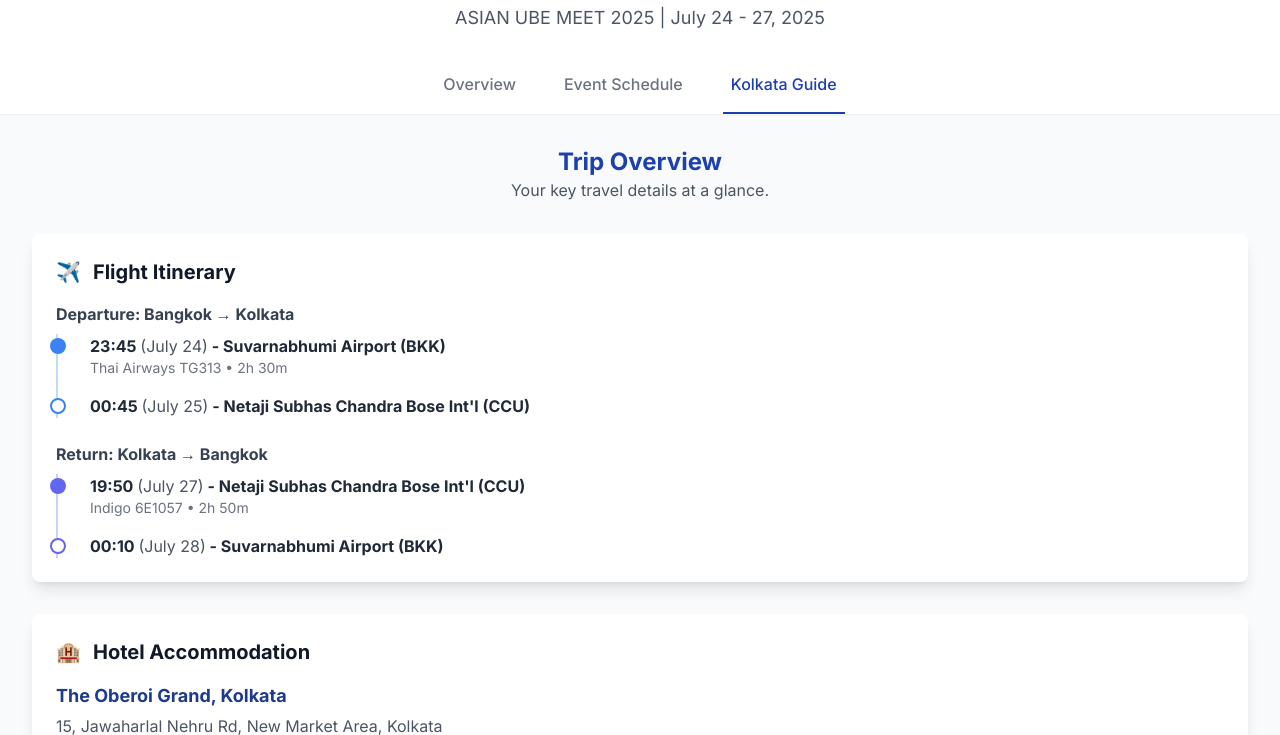
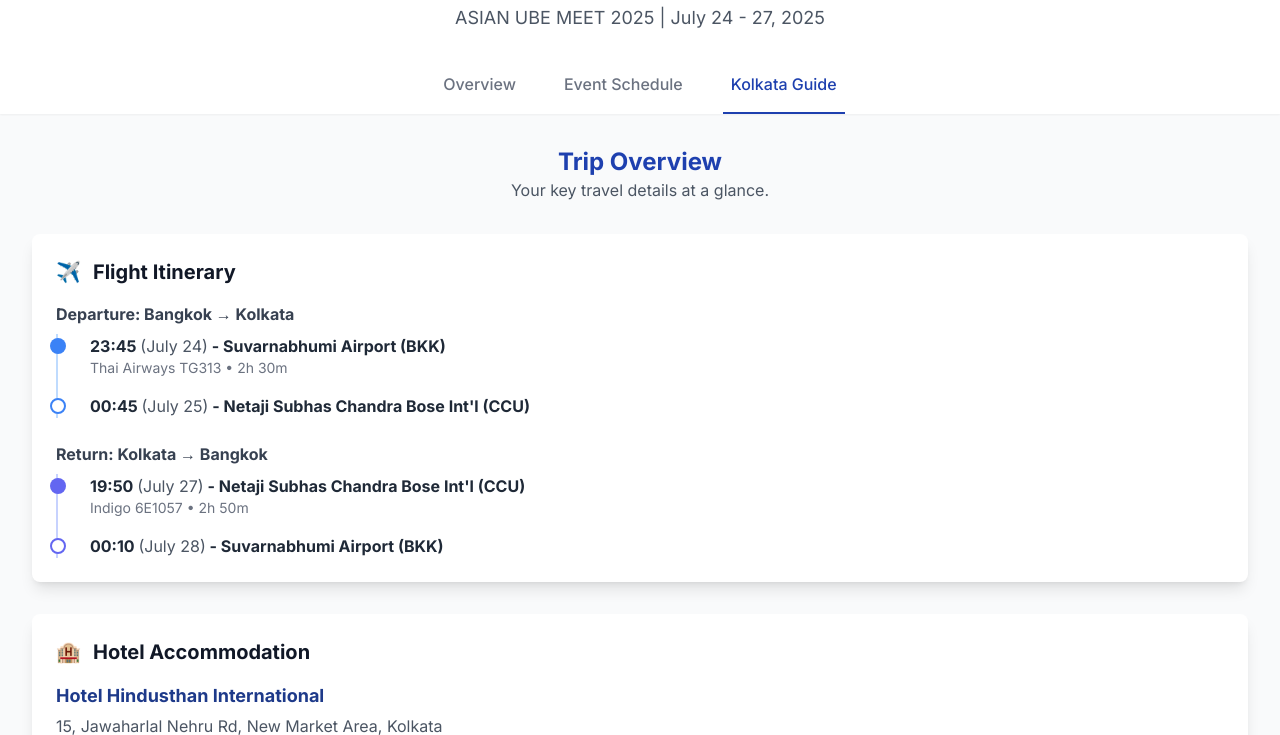
Before and after one commit to joony8386/ubeindia2025, a plain HTML site: page index.html in a window 1280 px wide. Shown: the part 68-803 px from the top of the page. Drawn offline with nearby package versions, Linux system fonts and the light colour scheme.

Commit message:
Update index.html

```diff
--- a/index.html
+++ b/index.html
@@ -117,7 +117,7 @@
                 </h3>
                 <div class="md:flex md:items-start">
                     <div class="flex-grow">
-                        <p class="text-lg font-semibold text-blue-900">The Oberoi Grand, Kolkata</p>
+                        <p class="text-lg font-semibold text-blue-900">Hotel Hindusthan International</p>
                         <p class="text-gray-600 mt-1">15, Jawaharlal Nehru Rd, New Market Area, Kolkata</p>
                         <p class="text-gray-600">Contact: +91 33 2249 2323</p>
                          <a href="https://maps.app.goo.gl/agLcrzHjdhTj1R239" target="_blank" class="inline-block mt-3 text-blue-600 hover:text-blue-800 font-medium transition">
```
